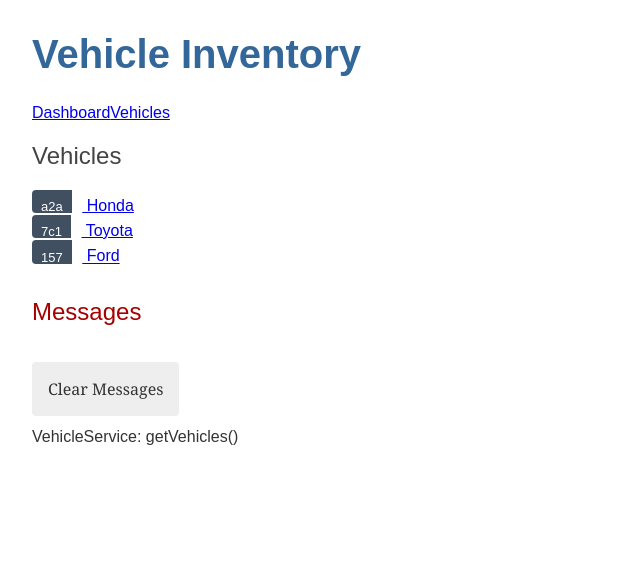
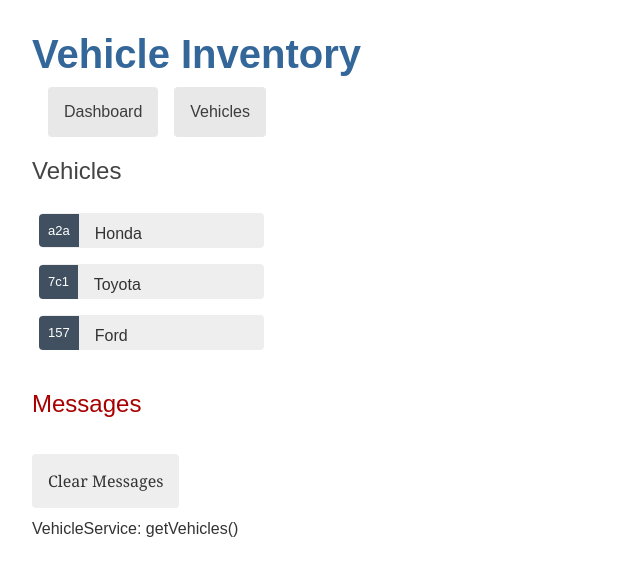
Before and after one commit to carpaltunnel/2023-spring-angular, an Angular app: page /vehicles in a window 1280 px wide. Shown: the top 576 px of the page, without its empty margins (0-640 px from the left). Built offline with nearby package versions, Linux system fonts and the light colour scheme.

Commit message:
nav cleanup

```diff
--- a/src/app/app.component.css
+++ b/src/app/app.component.css
@@ -0,0 +1,22 @@
+/* AppComponent's private CSS styles */
+h1 {
+  margin-bottom: 0;
+}
+nav a {
+  margin-left: 1rem;
+  padding: 1rem;
+  text-decoration: none;
+  margin-top: 10px;
+  display: inline-block;
+  background-color: #e8e8e8;
+  color: #3d3d3d;
+  border-radius: 4px;
+}
+
+nav a:hover {
+  color: white;
+  background-color: #42545C;
+}
+nav a:active {
+  background-color: black;
+}
--- a/src/app/vehicle-details/vehicle-details.component.html
+++ b/src/app/vehicle-details/vehicle-details.component.html
@@ -11,4 +11,6 @@
   <div>
     <strong>Year :</strong> {{ vehicle.year }}
   </div>
+
+  <button type="button" (click)="goBack()">Back</button>
 </div>
--- a/src/app/vehicle-details/vehicle-details.component.ts
+++ b/src/app/vehicle-details/vehicle-details.component.ts
@@ -30,4 +30,8 @@
         this.vehicle = vehicle;
       });
   }
+
+  goBack(): void {
+    this.location.back();
+  }
 }
--- a/src/app/vehicles/vehicles.component.css
+++ b/src/app/vehicles/vehicles.component.css
@@ -10,44 +10,26 @@
   display: flex;
 }
 
-.vehicles button {
-  flex: 1;
-  cursor: pointer;
-  position: relative;
-  left: 0;
+.vehicles a {
+  color: #333;
+  text-decoration: none;
   background-color: #EEE;
   margin: .5em;
-  padding: 0;
+  padding: .3em 0;
+  height: 1.6em;
   border-radius: 4px;
-  display: flex;
-  align-items: stretch;
-  height: 1.8em;
+  display: block;
+  width: 100%;
 }
 
-.vehicles button:hover {
+.vehicles a:hover {
   color: #2c3a41;
   background-color: #e6e6e6;
-  left: .1em;
 }
 
-.vehicles button:active {
+.vehicles a:active {
   background-color: #525252;
   color: #fafafa;
-}
-
-.vehicles button.selected {
-  background-color: black;
-  color: white;
-}
-
-.vehicles button.selected:hover {
-  background-color: #505050;
-  color: white;
-}
-
-.vehicles button.selected:active {
-  background-color: black;
-  color: white;
 }
 
 .vehicles .badge {
@@ -57,10 +39,12 @@
   padding: 0.8em 0.7em 0 0.7em;
   background-color: #405061;
   line-height: 1em;
+  position: relative;
+  left: -1px;
+  top: -4px;
+  height: 1.8em;
+  min-width: 16px;
+  text-align: right;
   margin-right: .8em;
   border-radius: 4px 0 0 4px;
 }
-
-.vehicles .name {
-  align-self: center;
-}
```
